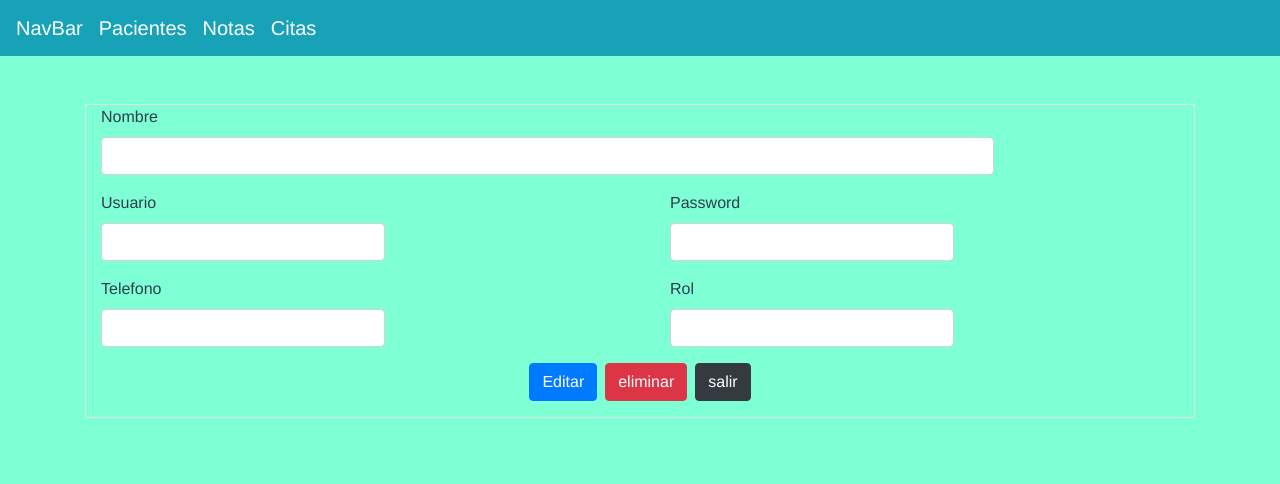
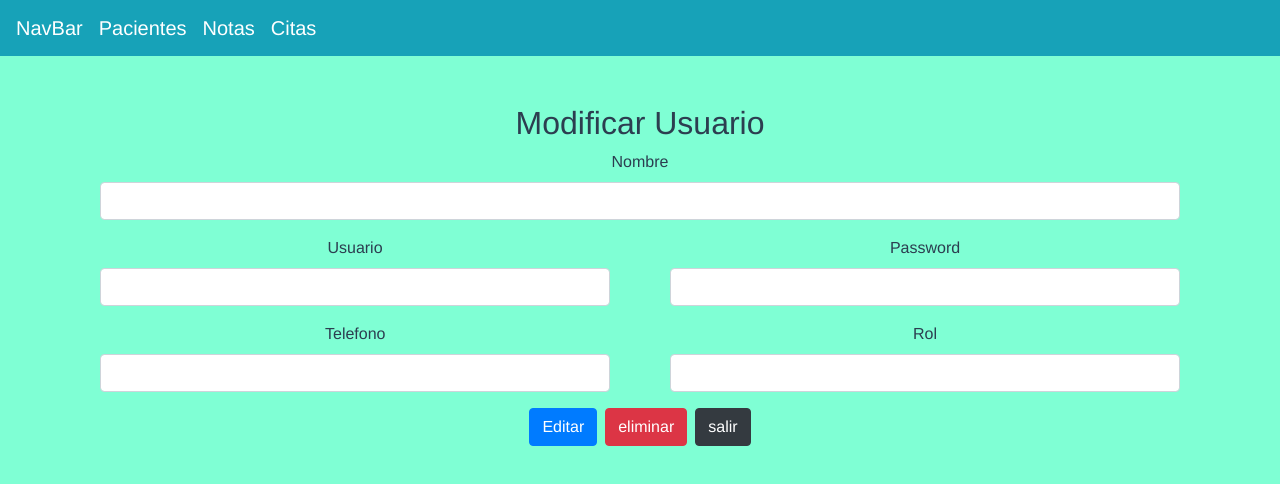
Before and after one commit to EdvinPacheco03/consumir-api-vue, a Vue app: page /usuarios/edit-users/1 in a window 1280 px wide. Shown: the top 484 px of the page. Built offline with nearby package versions, Linux system fonts and the light colour scheme.

Commit message:
Se agregaron estilos y validaciones al modulo de usuarios

```diff
--- a/src/views/usuarios/All-users.vue
+++ b/src/views/usuarios/All-users.vue
@@ -6,7 +6,7 @@
 
                 <button class="btn btn-primary" v-on:click="nuevo()" >Nuevo usuario</button>
                 <br><br>
-                <table class="table table-hover" v-if="cant !== 0">
+                <table class="table table-hover" id="tabla" v-if="cant !== 0">
                     <thead class="bg-primary">
                         <tr>
                             <th scope="col">ID</th>
@@ -19,10 +19,10 @@
                     <tbody>
                         <tr v-for="usuario in Listausuarios" :key="usuario.id_usuario">
                             <th scope="row">{{ usuario.id_usuario}}</th>
-                            <td>{{ usuario.nombre }}</td>
-                            <td>{{ usuario.usuario }}</td>
-                            <td>{{ usuario.telefono }}</td>
-                            <a class="btn btn-success" title="Mas detalles" type="button" :key="usuario.id_usuario" v-on:click="editar(usuario.id_usuario)" >Mas detalles</a>
+                            <td data-th="Nombre">{{ usuario.nombre }}</td>
+                            <td data-th="Usuario">{{ usuario.usuario }}</td>
+                            <td data-th="Telefono">{{ usuario.telefono }}</td>
+                            <td data-th="Acciones"><a class="btn btn-success" title="Mas detalles" type="button" :key="usuario.id_usuario" v-on:click="editar(usuario.id_usuario)" >Mas detalles</a></td>
                         </tr>
                     </tbody>
                 </table>
--- a/src/views/usuarios/Edit-users.vue
+++ b/src/views/usuarios/Edit-users.vue
@@ -1,39 +1,43 @@
 <template>
         <div>
           <Header />
-            <div class="container">
-                <form action="" class="form-horizontal border">
+
+            <div class="title-box">
+              <h2 class="h2">Modificar Usuario</h2>
+            </div>
+            <div class="container" id="formulario">
+                <form action="" class="form-horizontal">
                     <div class="form-group">
-                        <div class="form-group left">
+                        <div class="form-group">
                             <label for="" class="control-label col-sm-2">Nombre</label>
-                            <div class="col-sm-10">
+                            <div class="col-sm-12">
                                 <input type="text" class="form-control" name="nombre" id="nombre" v-model="form.nombre">
                             </div>
                         </div>
-                        <div class="form-group left row">
+                        <div class="form-group row">
                             <div class="col">
                                 <label for="" class="control-label col-sm-3">Usuario</label>
-                                <div class="col-sm-7">
+                                <div class="col-sm-12">
                                     <input type="email" class="form-control" name="correo" id="usuario" v-model="form.usuario">
                                 </div>
                             </div>
                             <div class="col">
                                 <label for="" class="control-label col-sm-5">Password</label>
-                                <div class="col-sm-7">
+                                <div class="col-sm-12">
                                     <input type="password" class="form-control" name="password" id="password" v-model="form.password">
                                 </div>
                             </div>
                         </div>
-                        <div class="form-group left row">
+                        <div class="form-group row">
                             <div class="col">
                                 <label for="" class="control-label col-sm-2">Telefono</label>
-                                <div class="col-sm-7">
+                                <div class="col-sm-12">
                                     <input type="tel" class="form-control" name="telefono" id="telefono" v-model="form.telefono">
                                 </div>
                             </div>
                             <div class="col">
                                 <label for="" class="control-label col-sm-2">Rol</label>
-                                <div class="col-sm-7">
+                                <div class="col-sm-12">
                                     <input type="number" class="form-control" name="idrol" id="idrol" v-model="form.idrol">
                                 </div>
                             </div>
--- a/src/views/usuarios/New-users.vue
+++ b/src/views/usuarios/New-users.vue
@@ -1,39 +1,42 @@
 <template>
         <div>
           <Header />
-          <div class="container">
-                <form action="" class="form-horizontal border">
+          <div class="container" id="formulario">
+                <form action="" class="form-horizontal">
                     <div class="form-group">
-                        <div class="form-group left">
+                      <div class="card-header">
+                        <h2 class="h2">Nuevo Paciente</h2>
+                      </div>
+                        <div class="form-group">
                             <label for="" class="control-label col-sm-2">Nombre</label>
-                            <div class="col-sm-10">
+                            <div class="col-sm-12">
                                 <input type="text" class="form-control" name="nombre" id="nombre" v-model="form.nombre">
                             </div>
                         </div>
-                        <div class="form-group left row">
+                        <div class="form-group row">
                             <div class="col">
                                 <label for="" class="control-label col-sm-3">Usuario</label>
-                                <div class="col-sm-7">
+                                <div class="col-sm-12">
                                     <input type="email" class="form-control" name="correo" id="usuario" v-model="form.usuario">
                                 </div>
                             </div>
                             <div class="col">
                                 <label for="" class="control-label col-sm-5">Password</label>
-                                <div class="col-sm-7">
+                                <div class="col-sm-12">
                                     <input type="password" class="form-control" name="password" id="password" v-model="form.password">
                                 </div>
                             </div>
                         </div>
-                        <div class="form-group left row">
+                        <div class="form-group row">
                             <div class="col">
                                 <label for="" class="control-label col-sm-2">Telefono</label>
-                                <div class="col-sm-7">
+                                <div class="col-sm-12">
                                     <input type="tel" class="form-control" name="telefono" id="telefono" v-model="form.telefono">
                                 </div>
                             </div>
                             <div class="col">
                                 <label for="" class="control-label col-sm-2">Rol</label>
-                                <div class="col-sm-7">
+                                <div class="col-sm-12">
                                     <input type="number" class="form-control" name="idrol" id="idrol" v-model="form.idrol">
                                 </div>
                             </div>
```
Lines whose indentation alone changed are shown as unchanged.
